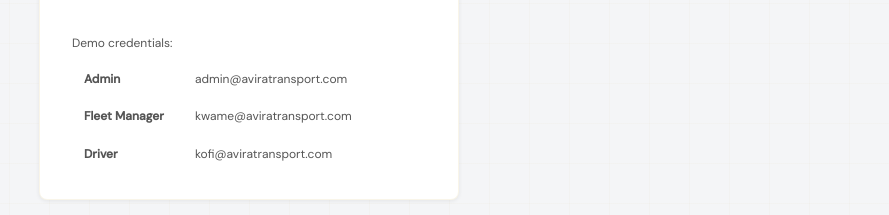
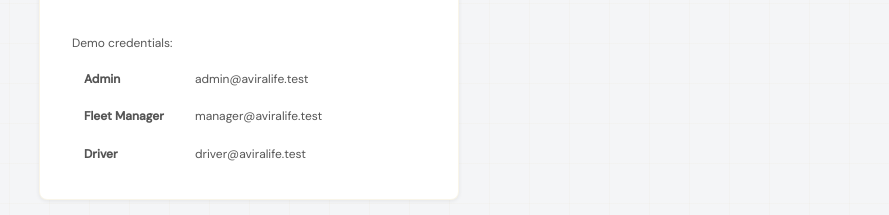
Before and after one commit to Kenneford/avira_fleet_frontend, a React (Vite) app: page /#/login in a window 1280 px wide. Shown: the part 477-692 px from the top of the page, without its empty margins (391-1280 px from the left). Built offline with nearby package versions, Linux system fonts and the light colour scheme; no server answers.

Commit message:
Update Login.jsx

```diff
--- a/src/pages/auth/Login.jsx
+++ b/src/pages/auth/Login.jsx
@@ -245,18 +245,18 @@ export default function Login() {
               {[
                 {
                   role: "Admin",
-                  email: "admin@aviratransport.com",
-                  pwd: "111666",
+                  email: "admin@aviralife.test",
+                  pwd: "admin123",
                 },
                 {
                   role: "Fleet Manager",
-                  email: "kwame@aviratransport.com",
-                  pwd: "111666",
+                  email: "manager@aviralife.test",
+                  pwd: "manager123",
                 },
                 {
                   role: "Driver",
-                  email: "kofi@aviratransport.com",
-                  pwd: "111666",
+                  email: "driver@aviralife.test",
+                  pwd: "driver123",
                 },
               ].map(({ role, email, pwd }) => (
                 <Box
```
